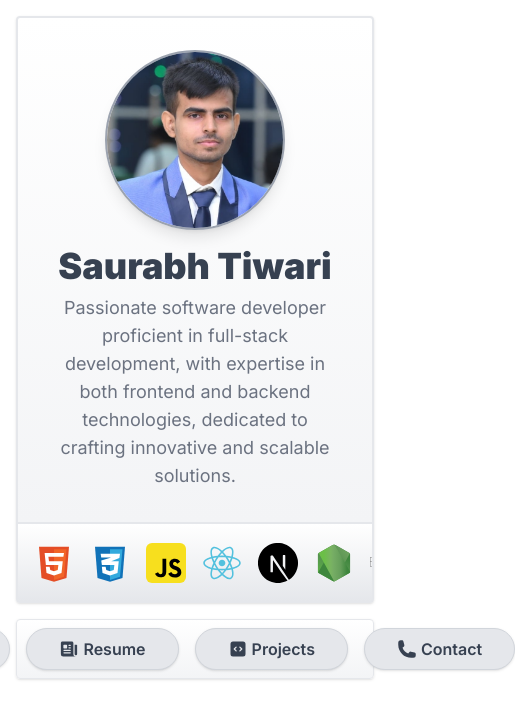
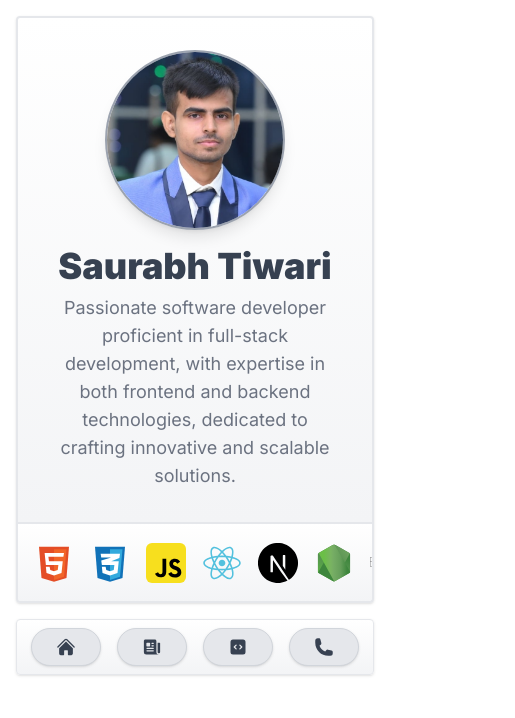
Before and after one commit to SaurabhTiwari4093/portfolio, a Next.js app: page / in a window 390 px wide. Shown: the top 718 px of the page, 515 px wide, since content can reach past the window. Built offline with nearby package versions, Linux system fonts and the light colour scheme.

Commit message:
Made navbar

```diff
--- a/app/components/navbar.tsx
+++ b/app/components/navbar.tsx
@@ -3,21 +3,21 @@ import { HomeIcon, NewspaperIcon,CodeBracketSquareIcon,PhoneIcon } from '@heroic
 function Navbar() {
   return (
     <div className="bg-gradient-to-b from-white to-gray-100 flex justify-center gap-4 my-4 p-2 border shadow rounded text-gray-700 font-semibold">
-        <div className="px-8 py-2 rounded-full border shadow border-gray-300 bg-gray-200 hover:bg-gray-300 cursor-pointer flex gap-1 justify-center items-center">
-            <HomeIcon className="inline-block w-5 h-5"/>
-            <div>Home</div>
+        <div className="px-6 md:px-8 py-2 rounded-full border shadow border-gray-300 bg-gray-200 hover:bg-gray-300 cursor-pointer flex gap-1 justify-center items-center">
+            <HomeIcon className="w-5 h-5"/>
+            <div className='hidden md:block'>Home</div>
         </div>
-        <div className="px-8 py-2 rounded-full border shadow border-gray-300 bg-gray-200 hover:bg-gray-300 cursor-pointer flex gap-1 justify-center items-center">
-            <NewspaperIcon className="inline-block w-5 h-5"/>
-            <div>Resume</div>
+        <div className="px-6 md:px-8 py-2 rounded-full border shadow border-gray-300 bg-gray-200 hover:bg-gray-300 cursor-pointer flex gap-1 justify-center items-center">
+            <NewspaperIcon className="w-5 h-5"/>
+            <div className='hidden md:block'>Resume</div>
         </div>
-        <div className="px-8 py-2 rounded-full border shadow border-gray-300 bg-gray-200 hover:bg-gray-300 cursor-pointer flex gap-1 justify-center items-center">
-            <CodeBracketSquareIcon className="inline-block w-5 h-5"/>
-            <div>Projects</div>
+        <div className="px-6 md:px-8 py-2 rounded-full border shadow border-gray-300 bg-gray-200 hover:bg-gray-300 cursor-pointer flex gap-1 justify-center items-center">
+            <CodeBracketSquareIcon className="w-5 h-5"/>
+            <div className='hidden md:block'>Projects</div>
         </div>
-        <div className="px-8 py-2 rounded-full border shadow border-gray-300 bg-gray-200 hover:bg-gray-300 cursor-pointer flex gap-1 justify-center items-center">
-            <PhoneIcon className="inline-block w-5 h-5"/>
-            <div>Contact</div>
+        <div className="px-6 md:px-8 py-2 rounded-full border shadow border-gray-300 bg-gray-200 hover:bg-gray-300 cursor-pointer flex gap-1 justify-center items-center">
+            <PhoneIcon className="w-5 h-5"/>
+            <div className='hidden md:block'>Contact</div>
         </div>
     </div>
   )
--- a/app/components/profile.tsx
+++ b/app/components/profile.tsx
@@ -46,7 +46,7 @@ export default function Profile() {
           </div>
         </div>
       </div>
-      <div className="bg-gradient-to-b from-white to-gray-200 rounded-b border-2 border-t-0 p-4 flex items-center gap-4 overflow-x-scroll scroll-smooth no-scrollbar">
+      <div className="bg-gradient-to-b from-white to-gray-100 rounded-b border-2 border-t-0 p-4 flex items-center md:justify-center gap-4 overflow-x-scroll scroll-smooth no-scrollbar">
           <Image src={HTMLIMG} alt="HTML" height={40} width={40} />
           <Image src={CSSIMG} alt="CSS" height={40} width={40} />
           <Image src={JSIMG} alt="JavaScript" height={40} width={40} />
--- a/app/page.tsx
+++ b/app/page.tsx
@@ -5,7 +5,7 @@ export default function Home() {
   return (
     <>
       <title>Home</title>
-      <main className="max-w-6xl mx-auto">
+      <main className="max-w-7xl mx-auto">
         <div className="p-4">
           <Profile />
           <Navbar />
```
